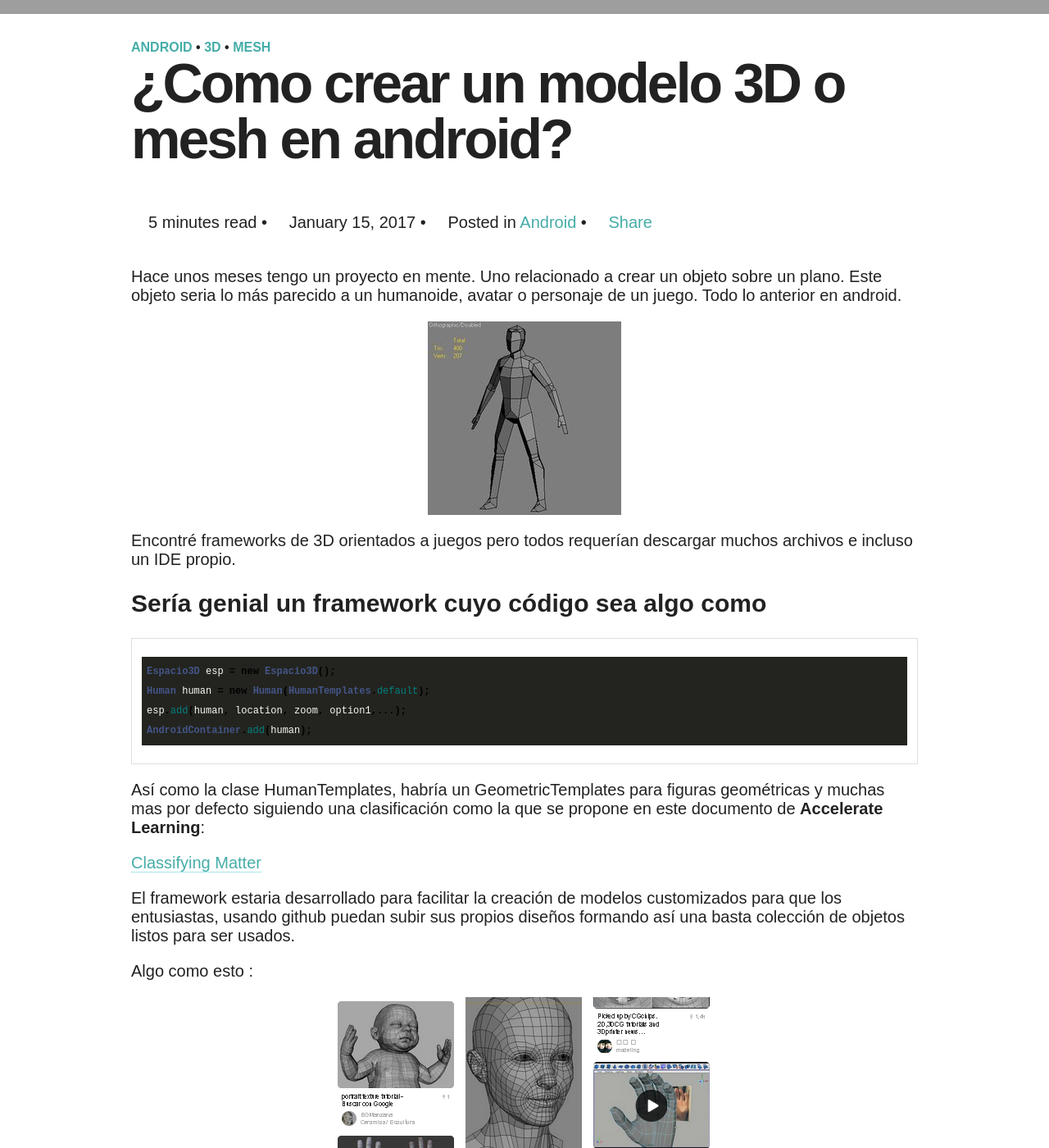
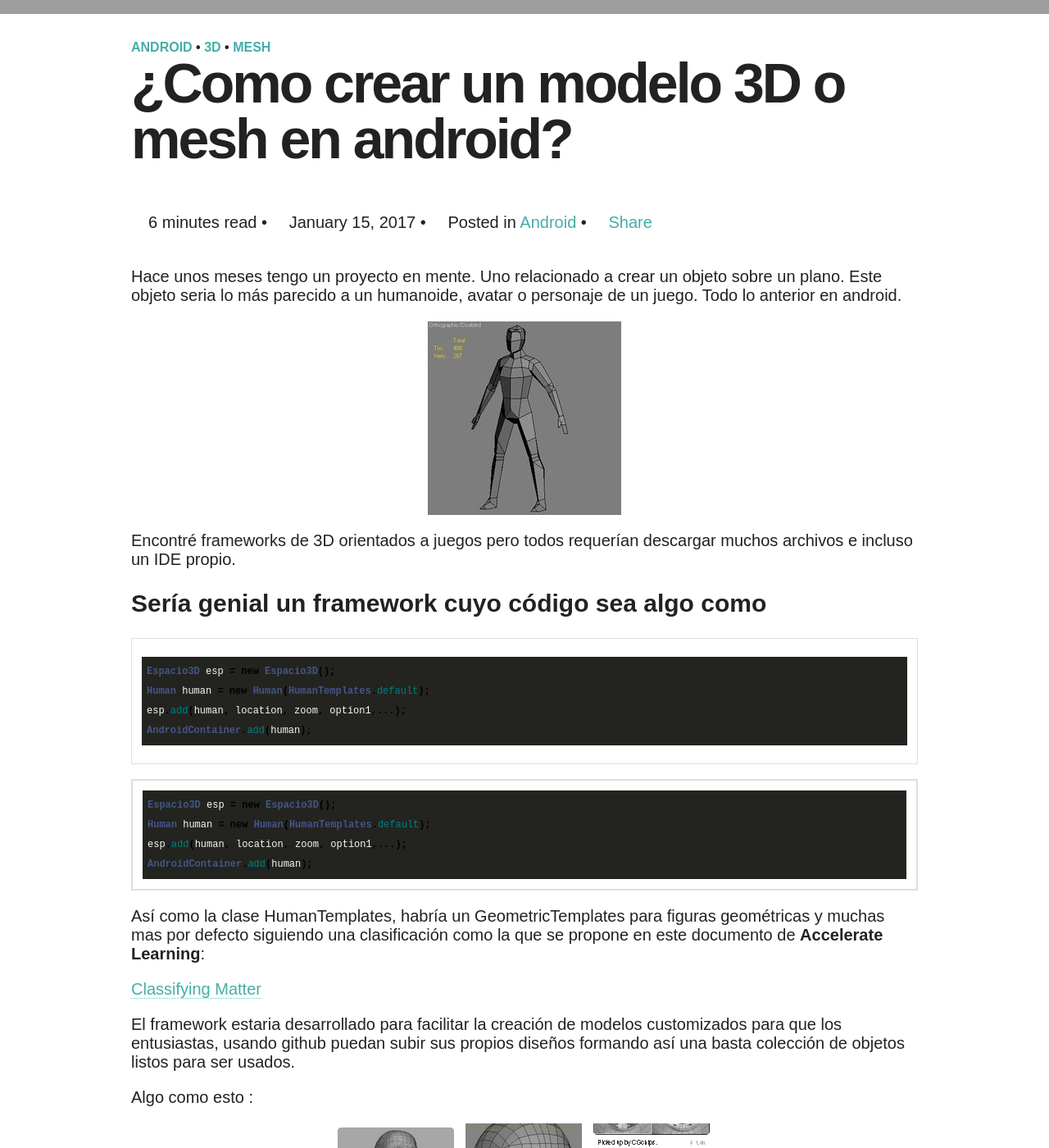
Before and after one commit to jrichardsz/jrichardsz.github.io, a Jekyll site: the page built from _posts/2017-01-15-android-3d-framework-technologies.md, in a window 1280 px wide and 1400 px high, scrolled down 1133 px. Shown: the whole window at 82% size. Built offline with Jekyll 4.4.1, drawn with Linux system fonts in a browser that asks for light colours; nearby versions of some CDN libraries; comment, search, counter and statistics services are not loaded.

Commit message:
Update 2017-01-15-android-3d-framework-technologies.md

````diff
--- a/_posts/2017-01-15-android-3d-framework-technologies.md
+++ b/_posts/2017-01-15-android-3d-framework-technologies.md
@@ -21,6 +21,13 @@ Human human = new Human(HumanTemplates.default);
 esp.add(human, location, zoom, option1,...);
 AndroidContainer.add(human);
 {% endhighlight %}
+
+```java
+Espacio3D esp = new Espacio3D();
+Human human = new Human(HumanTemplates.default);
+esp.add(human, location, zoom, option1,...);
+AndroidContainer.add(human);
+```
 
 
 Así como la clase HumanTemplates, habría un GeometricTemplates para figuras geométricas y muchas mas por defecto siguiendo una clasificación
````
